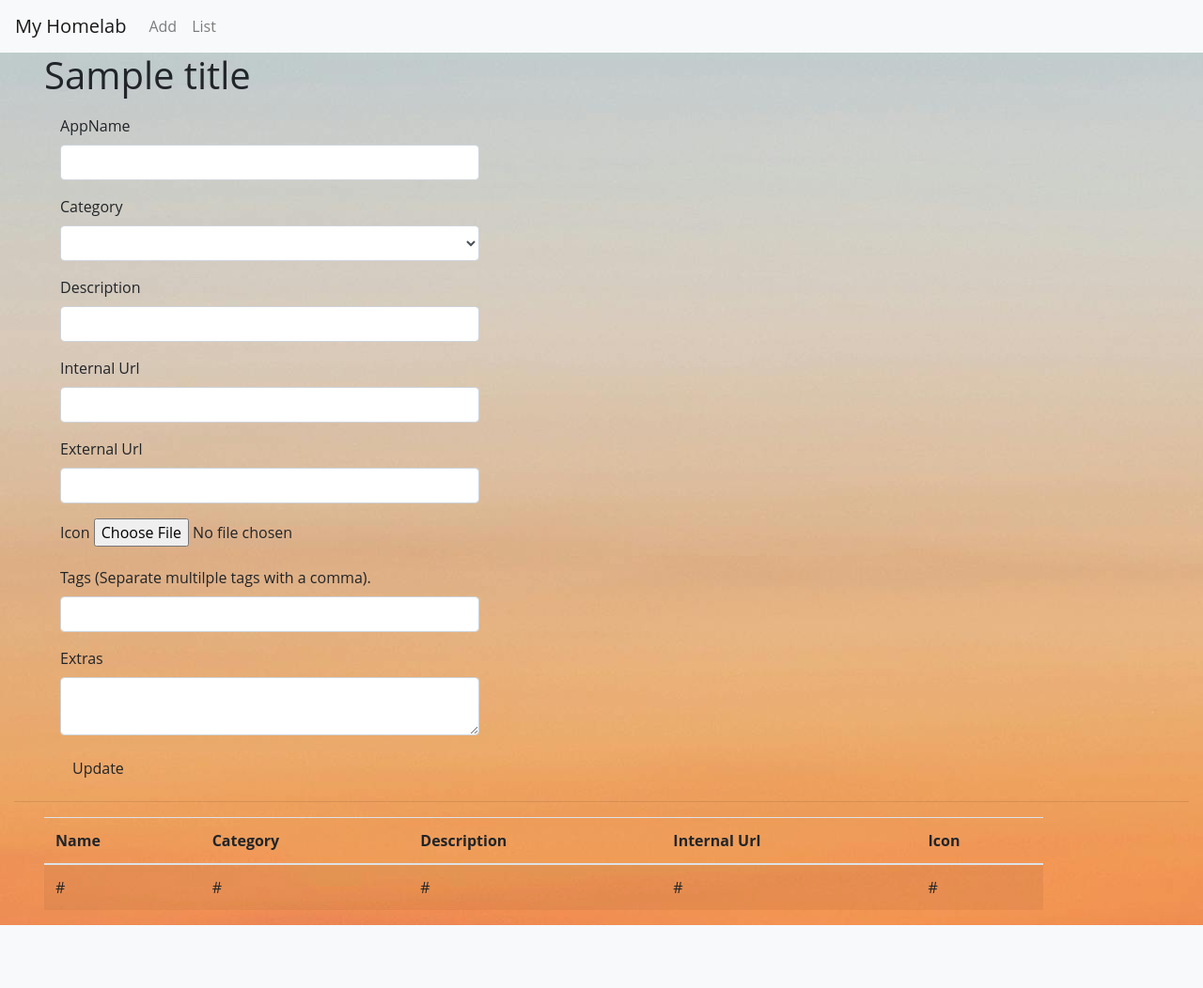
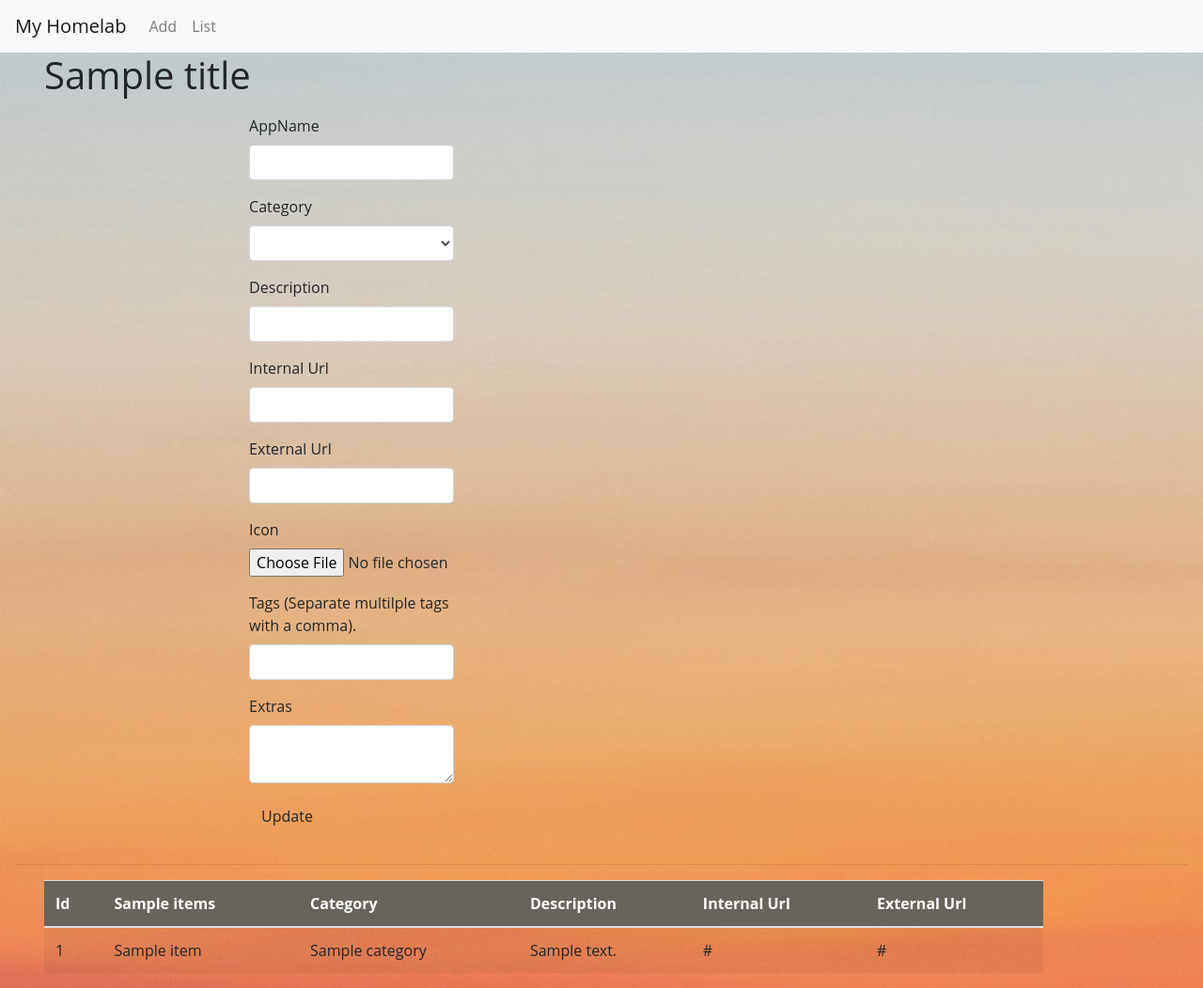
Before and after one commit to avezou/hommy, a Flask app: template templates/add.html in a window 1280 px wide. Shown: the whole page at 94% size. Before the commit the page ends 985 px from the top, so only its background shows below. Run offline with Flask 3, Linux system fonts and the light colour scheme; tables that the repository leaves empty hold one stand-in row (values such as "Sample post"); the template is opened without the code that fills it: values that come from a table or form of the project are taken from there, most other values are stand-ins (such as "Sample title", 1, 10 or a date in 2020); lists and menus that the app fills with data are empty; some libraries are stand-ins or nearby versions.

Commit message:
Table styled and other changes

```diff
--- a/app.py
+++ b/app.py
@@ -163,6 +163,8 @@ def edit(id):
 @app.route('/add', methods=['GET', 'POST'])
 def add():
     form = AppForm()
+    allApps = []
+    alltags = []
     if form.validate_on_submit():
         connect = get_db_connection()
         appName = form.name.data
@@ -177,9 +179,10 @@ def add():
         tags = form.tags.data
         extras = form.extras.data
 
-        connect.execute('INSERT OR IGNORE INTO categories(cat) VALUES(?)', (category,))
+        # connect.execute('INSERT OR IGNORE INTO categories(cat) VALUES(?)', (category,))
+        allApps = connect.execute('SELECT id, name, category, description, internal_url, external_url FROM apps').fetchall()
 
-        alltags = []
+        # alltags = []
         if len(tags) > 0:
             if ',' in tags:
                 alltags = tags.split(',')
@@ -187,6 +190,7 @@ def add():
                     connect.execute('INSERT OR IGNORE INTO tags (tag) VALUES (?)', (tag.strip(),))
             else:
                 connect.execute('INSERT OR IGNORE INTO tags (tag) VALUES (?)', (tags,))
+                allTags = tags.strip()
         connect.commit()
 
         connect.execute('INSERT OR IGNORE INTO apps (name, category, description, internal_url, external_url, icon, extras)\
@@ -207,7 +211,7 @@ def add():
         return redirect(url_for('index'))
 
 
-    return render_template('add.html', form=form, title='App Form')
+    return render_template('add.html', form=form, title='App Form', items=alltags)
 
 @app.route('/get_data')
 def get_data():
--- a/static/css/stylesheet.css
+++ b/static/css/stylesheet.css
@@ -91,3 +91,17 @@ h3 {
     background-image: linear-gradient(to bottom, #f52424, #590b04);
     border-radius: 10px;
 }
+
+table {
+    table-layout: responsive-sm;
+}
+
+th {
+    background-color: #68645c;
+    color: white;
+}
+
+td {
+    white-space: normal !important;
+    word-wrap: break-word;
+}
--- a/templates/add.html
+++ b/templates/add.html
@@ -6,10 +6,17 @@
         <div class="col-md-12">
             <h1> {{ title }} </h1>
         </div>
-        <div class="row">
-            <div class="col-md-6">
-            {{ wtf.quick_form(form) }}
+        <div class="container">
+            <div class="row">
+              <div class="col-md-10 col-lg-8 mx-lg-auto mx-md-auto">
+
+                <div class="row">
+                    <div class="col-md-6 table">
+                    {{ wtf.quick_form(form) }}
+                    </div>
+                </div>
             </div>
+        </div>
         </div>
     </div>
     <hr>
@@ -18,21 +25,26 @@
             <table class="table table-striped">
                 <thead>
                     <tr>
-                        <th>Name</th>
+                        <th>Id</th>
+                        <th>{{ items }}</th>
                         <th>Category</th>
                         <th>Description</th>
                         <th>Internal Url</th>
-                        <th>Icon</th>
+                        <th>External Url</th>
+
                     </tr>
                 </thead>
                 <tbody>
+                    {% for item in items %}
                      <tr>
-                        <td>#</td>
-                        <td>#</td>
-                        <td>#</td>
-                        <td>#</td>
-                        <td>#</td>
+                        <td>{{ item['id'] }}</td>
+                        <td>{{ item['name'] }}</td>
+                        <td>{{ item['category'] }}</td>
+                        <td>{{ item['description'] }}</td>
+                        <td>{{ item['internal_url'] }}</td>
+                        <td>{{ item['external_url'] }}</td>
                     </tr>
+                    {% endfor %}
                 </tbody>
             </table>
         </div>
--- a/templates/list.html
+++ b/templates/list.html
@@ -26,7 +26,7 @@
         {% endfor %}
       </TD>
       <TD><a href="{{ url_for('edit', id=app['id']) }}">Edit</a></TD>
-      <TD><button class="btn-danger" onclick=confirmDelete("{{ app['id'] }}")>Delete</button></TD>
+      <TD><button class="btn btn-sm btn-danger" onclick=confirmDelete("{{ app['id'] }}")>Delete</button></TD>
     </TR>
     {% endfor %}
     </table>
```
